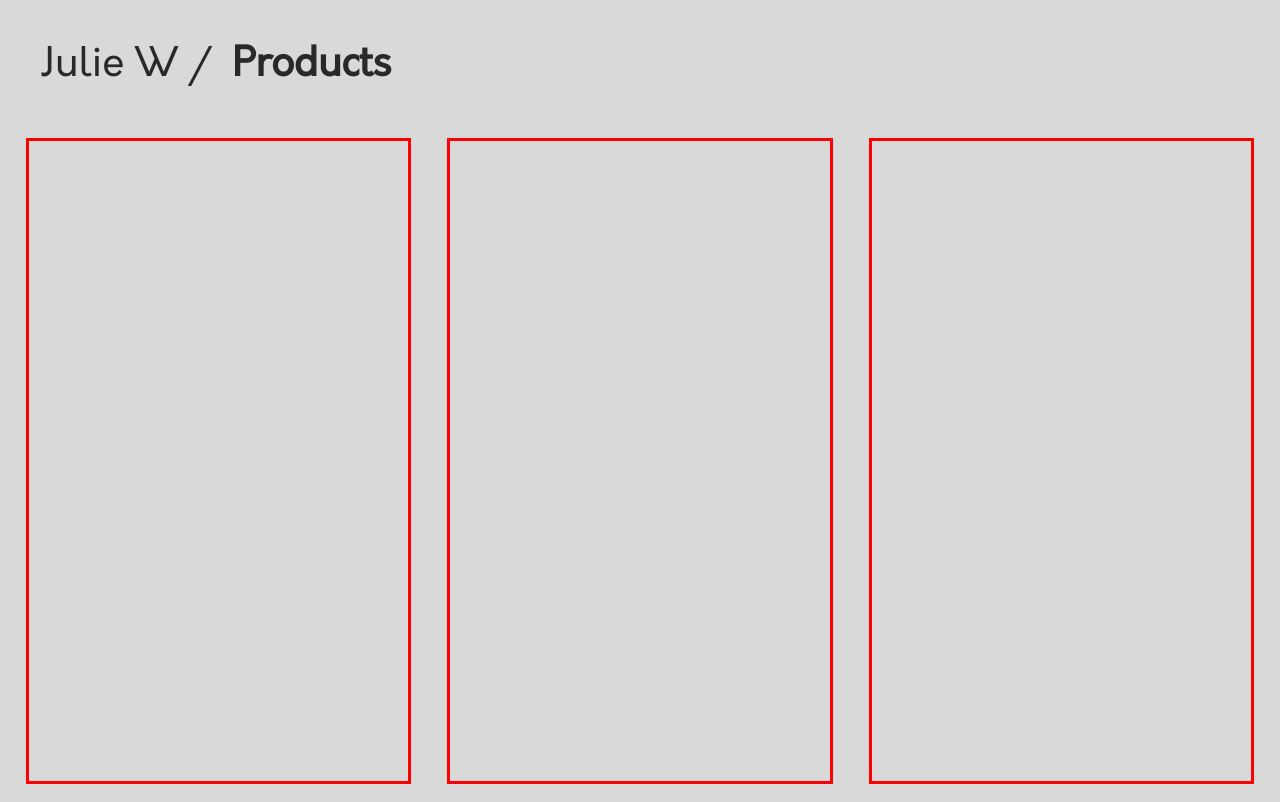
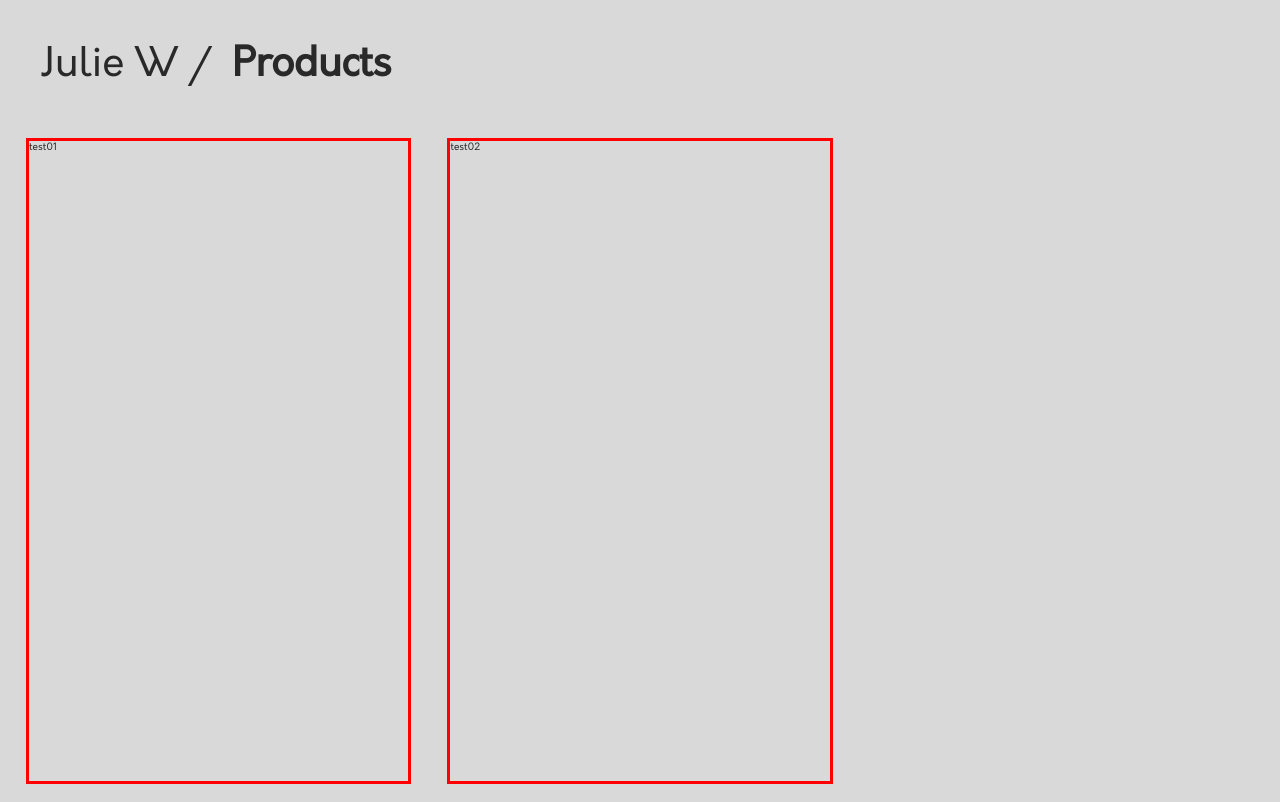
Before and after one commit to devClientContact/client-site_03, a Next.js app: page /products in a window 1280 px wide. Built offline with nearby package versions, Linux system fonts and the light colour scheme.

Commit message:
added `Product` component and mapped in `Products` component

```diff
--- a/assets/ProductList/index.ts
+++ b/assets/ProductList/index.ts
@@ -7,13 +7,13 @@ export interface ProductList {
 export const products: ProductList[] = [
   {
     productName: "",
-    description: "",
+    description: "test01",
     imageURL: "",
     price: 0.00,
   },
   {
     productName: "",
-    description: "",
+    description: "test02",
     imageURL: "",
     price: 0.00,
   },
--- a/components/ItemGrid/index.tsx
+++ b/components/ItemGrid/index.tsx
@@ -1,12 +1,18 @@
 import React from 'react'
 import styles from '../../styles/Home.module.scss'
+import { products } from "../../assets/ProductList"
+import Product from '../Product'
 
 const ItemGrid = () => {
   return (
     <div className={styles.gridContainer}>
-      <div className={styles.gridItem}></div>
-      <div className={styles.gridItem}></div>
-      <div className={styles.gridItem}></div>
+      {products.map((product: any) => {
+        return(
+        <>
+          <Product key={product.id} product={product}/>
+        </>
+        )
+      })}
     </div>
   )
 }
--- /dev/null
+++ b/components/Product/index.tsx
@@ -0,0 +1,16 @@
+import React from 'react'
+import Link from 'next/link'
+import styles from '../../styles/Home.module.scss'
+
+const Product = ({ product }: any) => {
+  const ROUTE_POST_ID = 'products/[productName]'
+  return (
+    <>
+      <div className={styles.gridItem}>
+        {product.description}
+      </div>
+    </>
+  )
+}
+
+export default Product
--- a/pages/index.tsx
+++ b/pages/index.tsx
@@ -1,5 +1,4 @@
 import Head from 'next/head'
-import Link from 'next/link'
 import LandingPage from '@/components/LandingPage'
 
 export default function Home() {
```
Also changed, not shown: assets/ProductsArray/index.ts (added).
